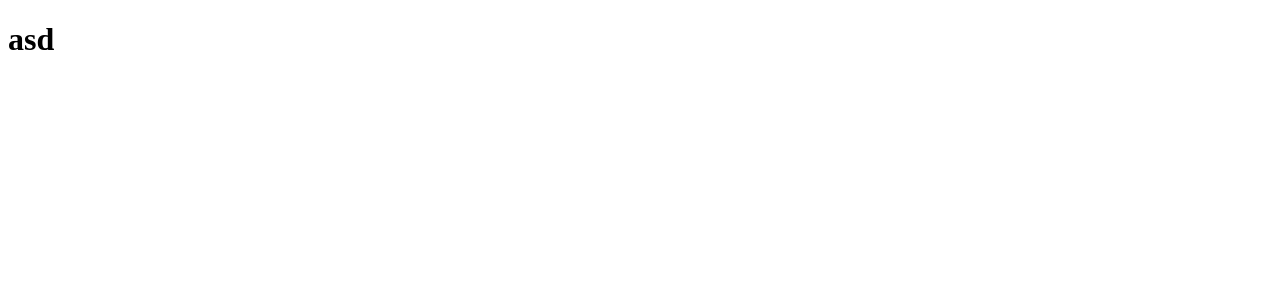
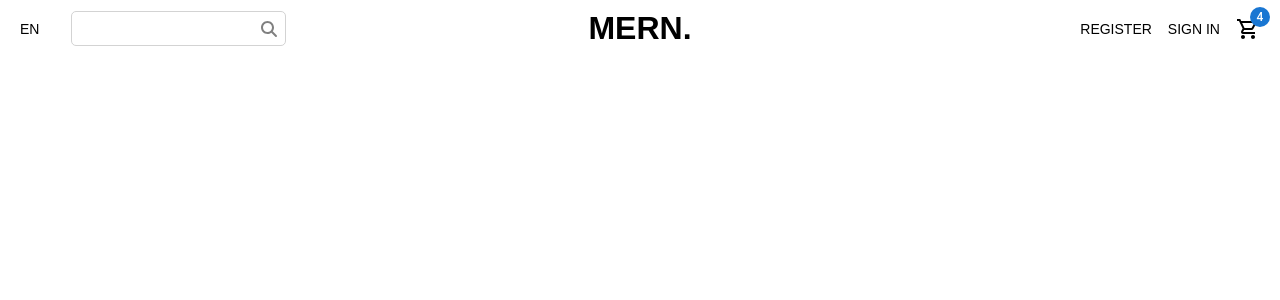
Before and after one commit to khomenk0code/shop-mern, a React (Create React App) app: page / in a window 1280 px wide. Shown: the top 300 px of the page. Built offline with nearby package versions, Linux system fonts and the light colour scheme.

Commit message:
chore:add main page, add navbar.component

```diff
--- a/public/index.html
+++ b/public/index.html
@@ -4,40 +4,23 @@
     <meta charset="utf-8" />
     <link rel="icon" href="%PUBLIC_URL%/favicon.ico" />
     <meta name="viewport" content="width=device-width, initial-scale=1" />
-    <meta name="theme-color" content="#000000" />
     <meta
       name="description"
-      content="Web site created using create-react-app"
+      content="Mern-shop"
     />
-    <link rel="apple-touch-icon" href="%PUBLIC_URL%/logo192.png" />
-    <!--
-      manifest.json provides metadata used when your web app is installed on a
-      user's mobile device or desktop. See https://developers.google.com/web/fundamentals/web-app-manifest/
-    -->
-    <link rel="manifest" href="%PUBLIC_URL%/manifest.json" />
-    <!--
-      Notice the use of %PUBLIC_URL% in the tags above.
-      It will be replaced with the URL of the `public` folder during the build.
-      Only files inside the `public` folder can be referenced from the HTML.
-
-      Unlike "/favicon.ico" or "favicon.ico", "%PUBLIC_URL%/favicon.ico" will
-      work correctly both with client-side routing and a non-root public URL.
-      Learn how to configure a non-root public URL by running `npm run build`.
-    -->
-    <title>React App</title>
+    <link rel="preconnect" href="https://fonts.googleapis.com">
+    <link rel="preconnect" href="https://fonts.gstatic.com" crossorigin>
+    <link href="https://fonts.googleapis.com/css2?family=Rubik:ital,wght@0,300;0,400;0,500;0,600;0,700;0,800;0,900;1,300;1,400;1,500;1,600;1,700;1,800;1,900&display=swap" rel="stylesheet">
+    <style>
+      * {
+        margin: 0;
+        font-family: 'Rubic', sans-serif;
+      }
+    </style>
+    <title>Mern-shop</title>
   </head>
   <body>
     <noscript>You need to enable JavaScript to run this app.</noscript>
     <div id="root"></div>
-    <!--
-      This HTML file is a template.
-      If you open it directly in the browser, you will see an empty page.
-
-      You can add webfonts, meta tags, or analytics to this file.
-      The build step will place the bundled scripts into the <body> tag.
-
-      To begin the development, run `npm start` or `yarn start`.
-      To create a production bundle, use `npm run build` or `yarn build`.
-    -->
   </body>
 </html>
--- a/src/App.tsx
+++ b/src/App.tsx
@@ -1,10 +1,11 @@
 import React from 'react';
+import Home from "./pages/home.page";
 
 
 
 function App() {
   return (
-   <h1>asd</h1>
+   <Home/>
   );
 }
 
--- /dev/null
+++ b/src/components/navbar.component.tsx
@@ -0,0 +1,99 @@
+import React from 'react';
+import styled from "styled-components";
+import {faMagnifyingGlass} from "@fortawesome/free-solid-svg-icons/faMagnifyingGlass";
+import {FontAwesomeIcon} from "@fortawesome/react-fontawesome";
+import {Badge} from "@mui/material";
+import {ShoppingCartOutlined} from "@mui/icons-material";
+
+
+
+const Navbar: React.FC = () => {
+    return (
+        <div>
+            <Container>
+                <Wrapper>
+                    <Left>
+                        <Language>EN</Language>
+                        <SearchContainer>
+                            <Input/>
+                            <FontAwesomeIcon icon={faMagnifyingGlass} style={{color: 'gray'}} />
+                        </SearchContainer>
+                    </Left>
+                    <Center>
+                        <Logo>MERN.</Logo>
+                    </Center>
+                    <Right>
+                        <MenuItem>Register</MenuItem>
+                        <MenuItem>Sign In</MenuItem>
+                        <MenuItem>
+                            <Badge badgeContent={4} color="primary">
+                                <ShoppingCartOutlined/>
+                            </Badge>
+                        </MenuItem>
+                    </Right>
+                </Wrapper>
+            </Container>
+        </div>
+    );
+};
+
+const Container = styled.div`
+  height: 60px;
+`
+
+const Wrapper = styled.div`
+  padding: 10px 20px;
+  display: flex;
+  align-items: center;
+  justify-content: space-between;
+`
+
+const Left = styled.div`
+  flex: 1;
+  display: flex;
+  align-items: center;
+`
+
+const Language = styled.span`
+font-size: 14px;
+  cursor: pointer;
+`
+const SearchContainer = styled.div`
+  border: 0.5px solid #d3d3d3;
+  display: flex;
+  align-items: center;
+  margin-left: 2rem;
+  padding: 0.5rem;
+  border-radius: 5px;
+`
+
+const Input = styled.input`
+    border: none;
+
+`
+
+
+const Center = styled.div`
+flex: 1;
+`
+
+const Logo = styled.h1`
+font-weight: bold;
+  text-align: center;
+`
+
+const Right = styled.div`
+flex: 1;
+  display: flex;
+  align-items: center;
+  justify-content: flex-end;
+`
+
+const MenuItem = styled.div`
+cursor: pointer;
+  font-size: 14px;
+  text-transform: uppercase;
+  margin-left: 1rem;
+`
+
+export default Navbar;
--- a/src/index.css
+++ /dev/null
@@ -1,13 +0,0 @@
-body {
-  margin: 0;
-  font-family: -apple-system, BlinkMacSystemFont, 'Segoe UI', 'Roboto', 'Oxygen',
-    'Ubuntu', 'Cantarell', 'Fira Sans', 'Droid Sans', 'Helvetica Neue',
-    sans-serif;
-  -webkit-font-smoothing: antialiased;
-  -moz-osx-font-smoothing: grayscale;
-}
-
-code {
-  font-family: source-code-pro, Menlo, Monaco, Consolas, 'Courier New',
-    monospace;
-}
--- /dev/null
+++ b/src/pages/home.page.tsx
@@ -0,0 +1,14 @@
+import React from 'react';
+import Navbar from "../components/navbar.component";
+
+
+
+const Home: React.FC = () => {
+    return (
+        <div>
+           <Navbar/>
+        </div>
+    );
+};
+
+export default Home;
```
Also changed, not shown: package.json (+12 -0 lines), 1 other file (tests, documents, lock files or other folders).
